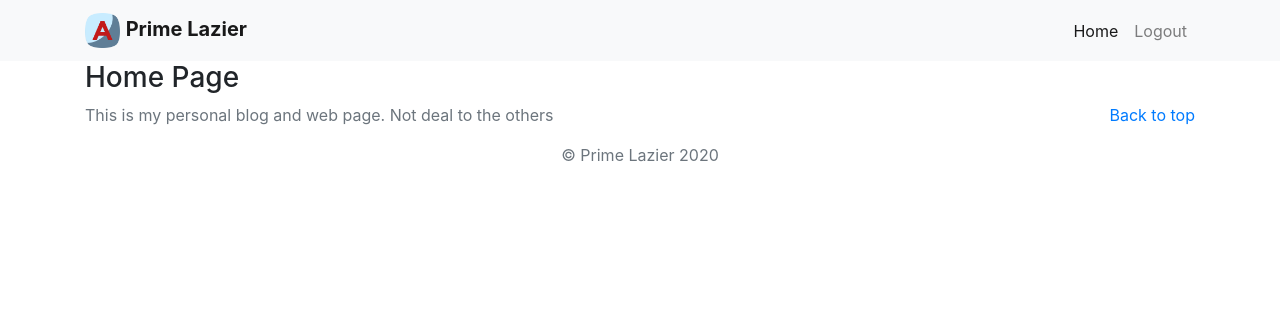
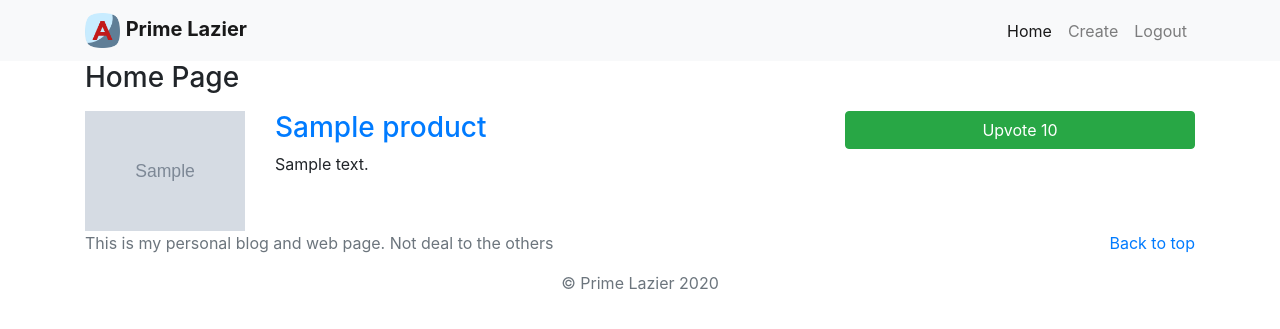
Before and after one commit to kgkht/product-hunt, a Django app: page / in a window 1280 px wide. Shown: the top 329 px of the page. Run offline with Django 3.2, Linux system fonts and the light colour scheme; a user stored in the database is signed in; tables that the repository leaves empty hold one stand-in row (values such as "Sample post"); grey boxes marked "Sample" are stand-in pictures; some libraries are stand-ins or nearby versions.

Commit message:
Add ALL Pages

```diff
--- a/producthunt/urls.py
+++ b/producthunt/urls.py
@@ -24,5 +24,6 @@ urlpatterns = [
     path('admin/', admin.site.urls),
     path('', views.home, name='home'),
     path('accounts/', include('accounts.urls')),
+    path('products/', include('products.urls')),
 
 ] + static(settings.MEDIA_URL, document_root=settings.MEDIA_ROOT)
--- a/products/templates/products/home.html
+++ b/products/templates/products/home.html
@@ -4,5 +4,31 @@
 
 <h3> Home Page </h3>
 
+{% for product in products %}
+
+<div class="row mt-3">
+  <div class="col-2">
+    <img src="{{ product.image.url }}" class="img-fluid"/>
+  </div>
+  <div class="col-6">
+    <a href="{% url 'products:detail' product.id %}">
+      <h3> {{ product.title }} </h3>
+    </a>
+
+    <p> {{ product.summary }} </p>
+  </div>
+  <div class="col-4">
+    <a href="javascript:{document.getElementById('upvote{{product.id}}').submit()}" class="btn btn-block btn-success btn-md"> Upvote {{ product.votes_total }} </a>
+    <form id="upvote{{product.id}}" action="{% url 'products:upvote' product.id %}" method="post">
+      {% csrf_token %}
+      <input type="hidden">
+    </form>
+
+  </div>
+
+</div>
+
+
+{% endfor %}
 
 {% endblock %}
--- a/products/urls.py
+++ b/products/urls.py
@@ -0,0 +1,10 @@
+from django.urls import path, include
+from . import views
+
+app_name = 'products'
+
+urlpatterns = [
+    path('create', views.create, name='create'),
+    path('<int:product_id>/', views.detail, name='detail'),
+    path('<int:product_id>/upvote', views.upvote, name='upvote'),
+]
--- a/products/views.py
+++ b/products/views.py
@@ -1,6 +1,49 @@
-from django.shortcuts import render
-
+from django.shortcuts import render, redirect, get_object_or_404
+from django.contrib.auth.decorators import login_required
 # Create your views here.
+from .models import Product
+from django.utils import timezone
 
 def home(request):
-    return render(request, 'products/home.html')
+    products = Product.objects.all()
+    return render(request, 'products/home.html', {'products': products})
+
+
+@login_required
+def create(request):
+    if request.method == "POST":
+        if request.POST["title"] and request.POST["body"] and request.FILES["image"] and request.FILES["icon"] and request.POST["url"]:
+            product = Product()
+            product.title = request.POST["title"]
+            product.body = request.POST["body"]
+            if request.POST["url"].startswith('http'):
+
+                product.url = request.POST["url"]
+
+            else:
+                product.url = 'http://' + request.POST["url"]
+
+            product.icon = request.FILES["icon"]
+            product.image = request.FILES["image"]
+            product.pub_date = timezone.datetime.now()
+            product.hunter = request.user
+            product.save()
+
+            return redirect('/products/' + str(product.id))
+
+    else:
+        return render(request, 'products/create.html')
+
+
+def detail(request, product_id):
+    product = get_object_or_404(Product, pk=product_id)
+    return render(request, 'products/detail.html', {'product': product})
+
+@login_required
+def upvote(request, product_id):
+    if request.method == "POST":
+        product = get_object_or_404(Product, pk=product_id)
+        product.votes_total += 1
+        product.save()
+
+        return redirect('/products/' + str(product.id))
--- a/templates/nav.html
+++ b/templates/nav.html
@@ -1,7 +1,7 @@
 {% load static %}
 <nav class="navbar navbar-expand-lg navbar-light bg-light">
 	<div class="container">
-	<a class="navbar-brand" href="#">
+	<a class="navbar-brand" href="{% url 'home' %}">
 	   <img src="{% static 'letter-a.png' %}" width=35 height=auto>
 	    <strong> Prime Lazier</strong>
 	</a>
@@ -12,7 +12,7 @@
     <div class="navbar-nav ml-auto">
       <a class="nav-item nav-link active" href="{% url 'home' %}">Home <span class="sr-only">(current)</span></a>
       {% if user.is_authenticated %}
-
+      <a class="nav-item nav-link" href="{% url 'products:create' %}"><span class="oi oi-plus"></span>Create </a>
       <a class="nav-item nav-link" href="javascript:{document.getElementById('logout').submit()}">Logout</a>
       <form id="logout" method="POST" action="{% url 'accounts:logout' %}" >
 	{% csrf_token %}
```
Also changed, not shown: products/templates/products/create.html (added, +36 -0 lines), products/templates/products/detail.html (added, +50 -0 lines).
